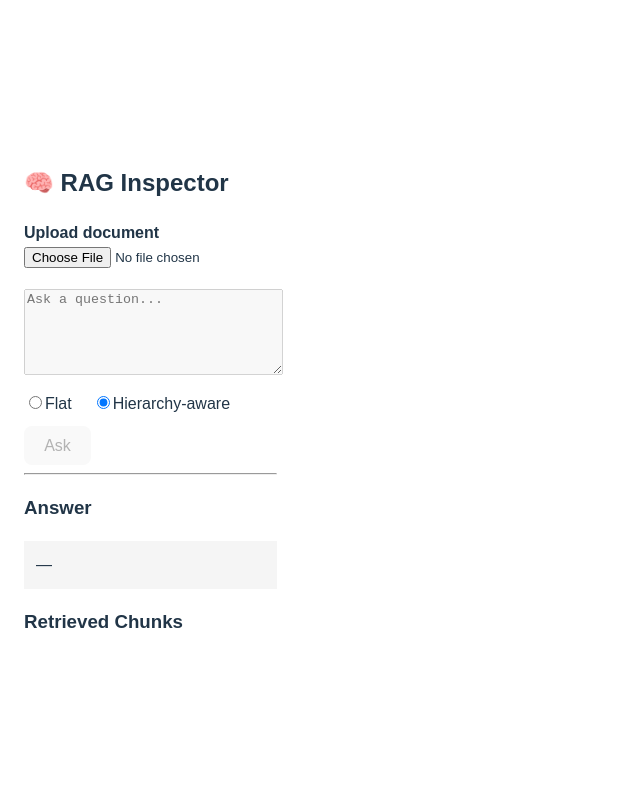
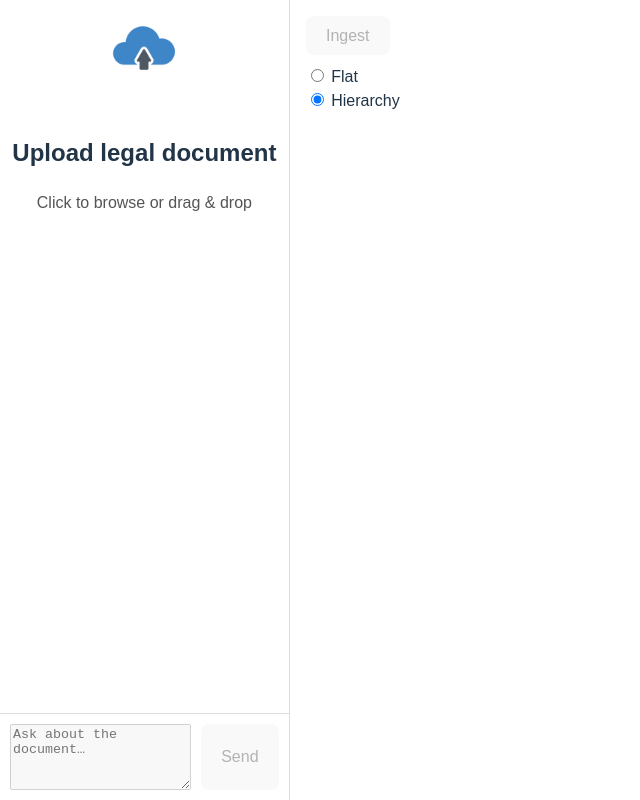
Before and after one commit to Jayverma16/rag-with-context, a React app in the folder gui/frontend/: page / in a window 1280 px wide. Shown: the whole page, without its empty margins (0-640 px from the left). Built offline with nearby package versions, Linux system fonts and the light colour scheme; the HTML template or start-up script is replaced by a standard one.

Commit message:
app.jsx with file upload logo png

```diff
--- a/gui/frontend/src/App.jsx
+++ b/gui/frontend/src/App.jsx
@@ -1,10 +1,12 @@
 import { useState } from "react";
 import { chat, uploadFile, ingestFile } from "./services/api";
+import UploadIcon from "./assets/file_upload_logo.png";
+
 
 function App() {
   const [query, setQuery] = useState("");
   const [mode, setMode] = useState("hierarchy");
-  const [answer, setAnswer] = useState("");
+  const [messages, setMessages] = useState([]);
   const [chunks, setChunks] = useState([]);
   const [loading, setLoading] = useState(false);
 
@@ -15,83 +17,123 @@ function App() {
   const runQuery = async () => {
     if (!query.trim()) return;
 
+    const userMsg = { role: "user", content: query };
+    setMessages((m) => [...m, userMsg]);
+    setQuery("");
     setLoading(true);
+
     try {
-      const res = await chat(query, mode);
-      setAnswer(res.answer);
+      const res = await chat(userMsg.content, mode);
+      setMessages((m) => [
+        ...m,
+        { role: "assistant", content: res.answer },
+      ]);
       setChunks(res.chunks);
-    } catch (err) {
-      setAnswer("❌ Error calling backend");
-      setChunks([]);
+    } catch {
+      setMessages((m) => [
+        ...m,
+        { role: "assistant", content: "❌ Error calling backend" },
+      ]);
     }
     setLoading(false);
   };
 
   return (
-    <div style={{ padding: 24, fontFamily: "sans-serif", maxWidth: 900 }}>
-      <h2>🧠 RAG Inspector</h2>
+    <div style={styles.app}>
+      {/* ================= CENTER ================= */}
+      <div style={styles.center}>
+        {/* Upload state */}
+        {!uploadedFile && (
+<div style={styles.uploadBox}>
+  <img
+    src={UploadIcon}
+    alt="Upload"
+    style={{ width: 96, opacity: 0.9, marginBottom: 12 }}
+  />
 
-      {/* ================= Upload ================= */}
-      <div style={{ marginBottom: 20 }}>
-        <strong>Upload document</strong><br />
+  <h2>Upload legal document</h2>
+
+  <label style={{ cursor: "pointer", color: "#555" }}>
+    Click to browse or drag & drop
     <input
       type="file"
       accept=".pdf,.txt,.md"
+      hidden
       onChange={async (e) => {
         const file = e.target.files[0];
-            e.target.value = ""; // 🔑 reset input
+        e.target.value = "";
         if (!file) return;
 
         setUploadStatus("Uploading...");
-            setUploadedFile(null);
-            setIngestStatus("");
-
         try {
           const res = await uploadFile(file);
-              setUploadedFile(res.filename); // 🔑 store filename
-              setUploadStatus(`✅ Uploaded: ${res.filename}`);
-            } catch (err) {
-              console.error(err);
+          setUploadedFile(res.filename);
+          setUploadStatus(`Uploaded: ${res.filename}`);
+        } catch {
           setUploadStatus("❌ Upload failed");
         }
       }}
     />
-        <div style={{ fontSize: 13, marginTop: 4 }}>
+  </label>
+
+  <small style={{ marginTop: 8, display: "block" }}>
     {uploadStatus}
+  </small>
+</div>
+        )}
+
+        {/* Chat messages */}
+        <div style={styles.chatArea}>
+          {messages.map((m, i) => (
+            <div
+              key={i}
+              style={{
+                ...styles.message,
+                alignSelf: m.role === "user" ? "flex-end" : "flex-start",
+                background: m.role === "user" ? "#daf" : "#eee",
+              }}
+            >
+              {m.content}
+            </div>
+          ))}
+          {loading && <div style={styles.message}>Thinking…</div>}
+        </div>
+
+        {/* ================= INPUT ================= */}
+        <div style={styles.inputBar}>
+          <textarea
+            value={query}
+            onChange={(e) => setQuery(e.target.value)}
+            placeholder="Ask about the document…"
+            disabled={!ingestStatus.startsWith("✅")}
+            style={styles.textarea}
+          />
+
+          <button
+            onClick={runQuery}
+            disabled={loading || !ingestStatus.startsWith("✅")}
+          >
+            Send
+          </button>
         </div>
       </div>
 
-      {/* ================= Ingest ================= */}
-      {uploadedFile && (
-        <div style={{ marginBottom: 20 }}>
+      {/* ================= RIGHT SIDEBAR ================= */}
+      <div style={styles.sidebar}>
         <button
           onClick={async () => {
             setIngestStatus("Ingesting...");
             try {
               await ingestFile(uploadedFile);
-                setIngestStatus("✅ Ingestion complete. You can now ask questions.");
-              } catch (err) {
-                console.error(err);
-                setIngestStatus("❌ Ingestion failed");
+              setIngestStatus("✅ Ready");
+            } catch {
+              setIngestStatus("❌ Ingest failed");
             }
           }}
+          disabled={!uploadedFile}
         >
-            Ingest document
+          Ingest
         </button>
-          <div style={{ fontSize: 13, marginTop: 4 }}>
-            {ingestStatus}
-          </div>
-        </div>
-      )}
-
-      {/* ================= Query ================= */}
-      <textarea
-        value={query}
-        onChange={(e) => setQuery(e.target.value)}
-        placeholder="Ask a question..."
-        style={{ width: "100%", height: 80 }}
-        disabled={!ingestStatus.startsWith("✅")}
-      />
 
         <div style={{ marginTop: 10 }}>
           <label>
@@ -99,56 +141,71 @@ function App() {
               type="radio"
               checked={mode === "flat"}
               onChange={() => setMode("flat")}
-          />
+            />{" "}
             Flat
           </label>
-
-        <label style={{ marginLeft: 20 }}>
+          <br />
+          <label>
             <input
               type="radio"
               checked={mode === "hierarchy"}
               onChange={() => setMode("hierarchy")}
-          />
-          Hierarchy-aware
+            />{" "}
+            Hierarchy
           </label>
         </div>
 
-      <button
-        onClick={runQuery}
-        disabled={loading || !ingestStatus.startsWith("✅")}
-        style={{ marginTop: 10 }}
-      >
-        {loading ? "Thinking..." : "Ask"}
-      </button>
-
-      <hr />
-
-      {/* ================= Answer ================= */}
-      <h3>Answer</h3>
-      <div style={{ background: "#f5f5f5", padding: 12 }}>
-        {answer || "—"}
+        <small>{ingestStatus}</small>
       </div>
-
-      {/* ================= Chunks ================= */}
-      <h3>Retrieved Chunks</h3>
-      {chunks.map((c, i) => (
-        <div
-          key={i}
-          style={{
-            border: "1px solid #ddd",
-            marginBottom: 10,
-            padding: 10,
-          }}
-        >
-          <strong>Metadata</strong>
-          <pre>{JSON.stringify(c.metadata, null, 2)}</pre>
-
-          <strong>Content</strong>
-          <pre style={{ whiteSpace: "pre-wrap" }}>{c.content}</pre>
-        </div>
-      ))}
     </div>
   );
 }
 
+/* ================= STYLES ================= */
+
+const styles = {
+  app: {
+    display: "flex",
+    height: "100vh",
+    fontFamily: "sans-serif",
+  },
+  center: {
+    flex: 1,
+    display: "flex",
+    flexDirection: "column",
+  },
+  uploadBox: {
+    margin: "auto",
+    textAlign: "center",
+  },
+  chatArea: {
+    flex: 1,
+    padding: 20,
+    overflowY: "auto",
+    display: "flex",
+    flexDirection: "column",
+    gap: 10,
+  },
+  message: {
+    maxWidth: "70%",
+    padding: 10,
+    borderRadius: 8,
+  },
+  inputBar: {
+    display: "flex",
+    gap: 10,
+    padding: 10,
+    borderTop: "1px solid #ddd",
+  },
+  textarea: {
+    flex: 1,
+    height: 60,
+  },
+  sidebar: {
+    width: 260,
+    borderLeft: "1px solid #ddd",
+    padding: 16,
+  },
+};
+
 export default App;
```
Also changed, not shown: gui/frontend/src/assets/file_upload_logo.png (added). Lines whose indentation alone changed are shown as unchanged.
